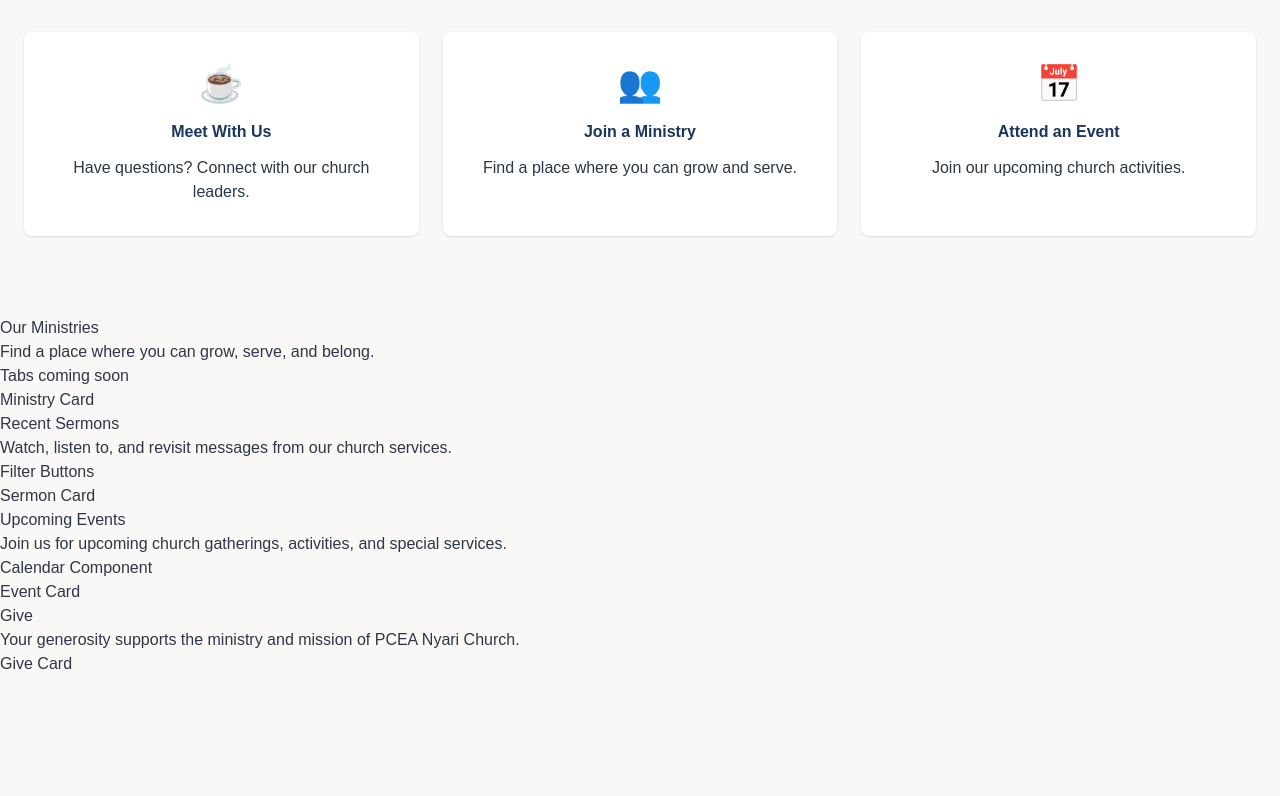
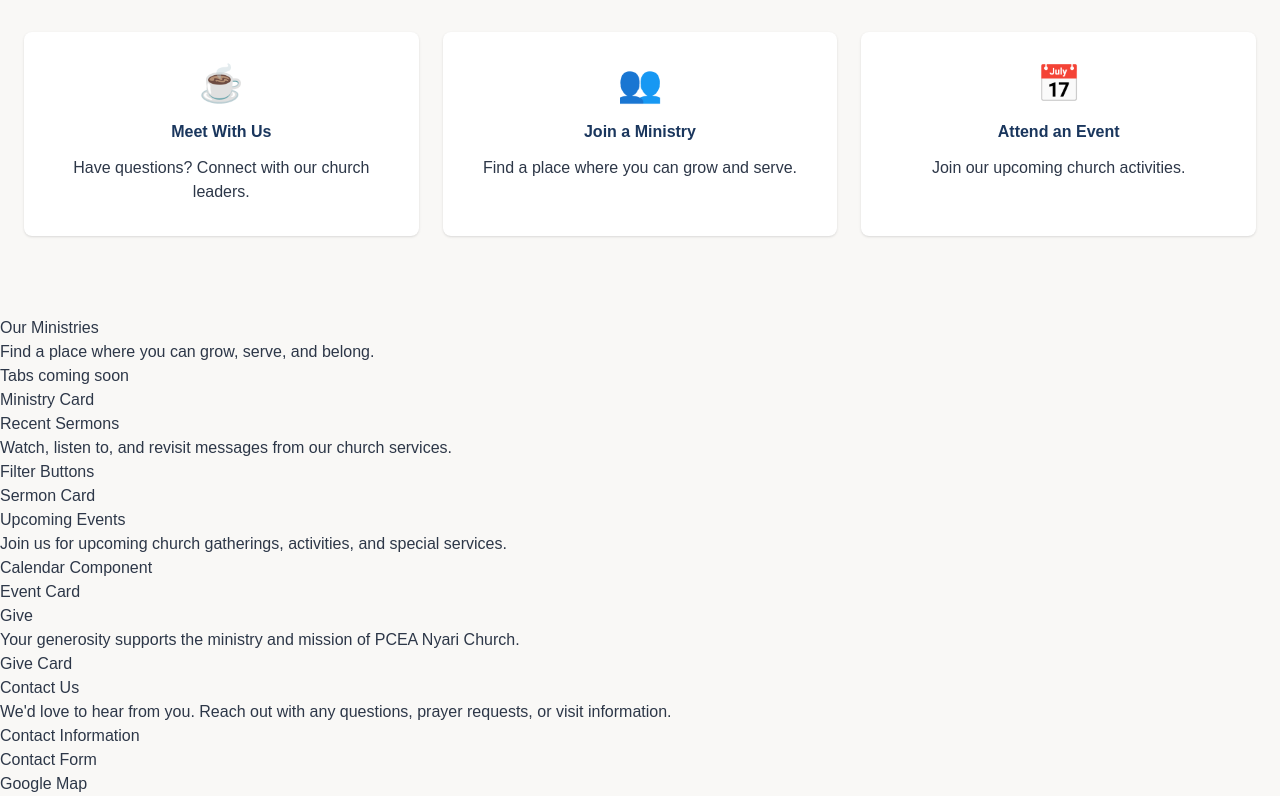
Before and after one commit to Jjumaaa/pnyari, a Next.js app: page / in a window 1280 px wide. Shown: the part 4401-5197 px from the top of the page. Before the commit the page ends 5077 px from the top, so only its background shows below. Built offline with nearby package versions, Linux system fonts and the light colour scheme.

Commit message:
Create Contact section component structure

```diff
--- a/app/page.js
+++ b/app/page.js
@@ -8,6 +8,7 @@ import Ministries from "@/components/sections/ministries/Ministries";
 import Sermons from "@/components/sections/sermons/Sermons";
 import Events from "@/components/sections/events/Events";
 import Give from "@/components/sections/give/Give";
+import Contact from "@/components/sections/contact/Contact";
 
 export default function Home() {
   return (
@@ -31,6 +32,8 @@ export default function Home() {
       <Events />
 
       <Give />
+
+      <Contact />
     </>
   );
 }
--- /dev/null
+++ b/components/sections/contact/Contact.jsx
@@ -0,0 +1,22 @@
+import ContactInfo from "./ContactInfo";
+import ContactForm from "./ContactForm";
+import Map from "./Map";
+
+export default function Contact() {
+  return (
+    <section>
+      <h2>Contact Us</h2>
+
+      <p>
+        We'd love to hear from you. Reach out with any questions,
+        prayer requests, or visit information.
+      </p>
+
+      <ContactInfo />
+
+      <ContactForm />
+
+      <Map />
+    </section>
+  );
+}
--- /dev/null
+++ b/components/sections/contact/ContactForm.jsx
@@ -0,0 +1,3 @@
+export default function ContactForm() {
+  return <div>Contact Form</div>;
+}
--- /dev/null
+++ b/components/sections/contact/ContactInfo.jsx
@@ -0,0 +1,3 @@
+export default function ContactInfo() {
+  return <div>Contact Information</div>;
+}
--- /dev/null
+++ b/components/sections/contact/Map.jsx
@@ -0,0 +1,3 @@
+export default function Map() {
+  return <div>Google Map</div>;
+}
```
Also changed, not shown: components/sections/contact/contactData.js (added).
